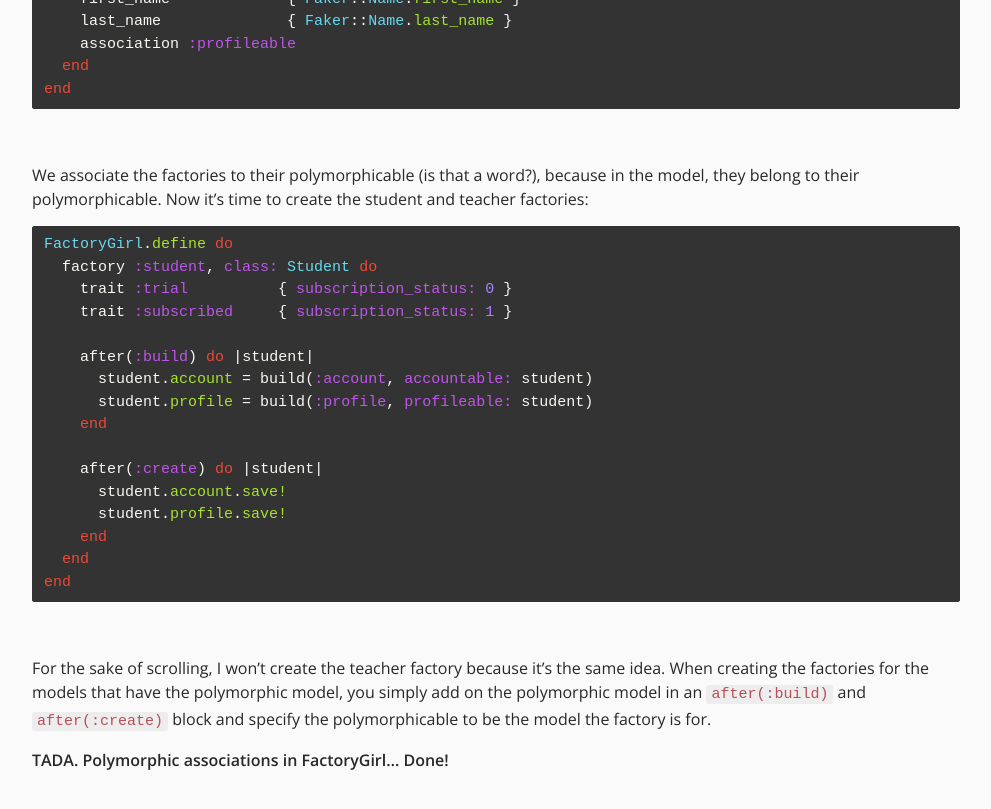
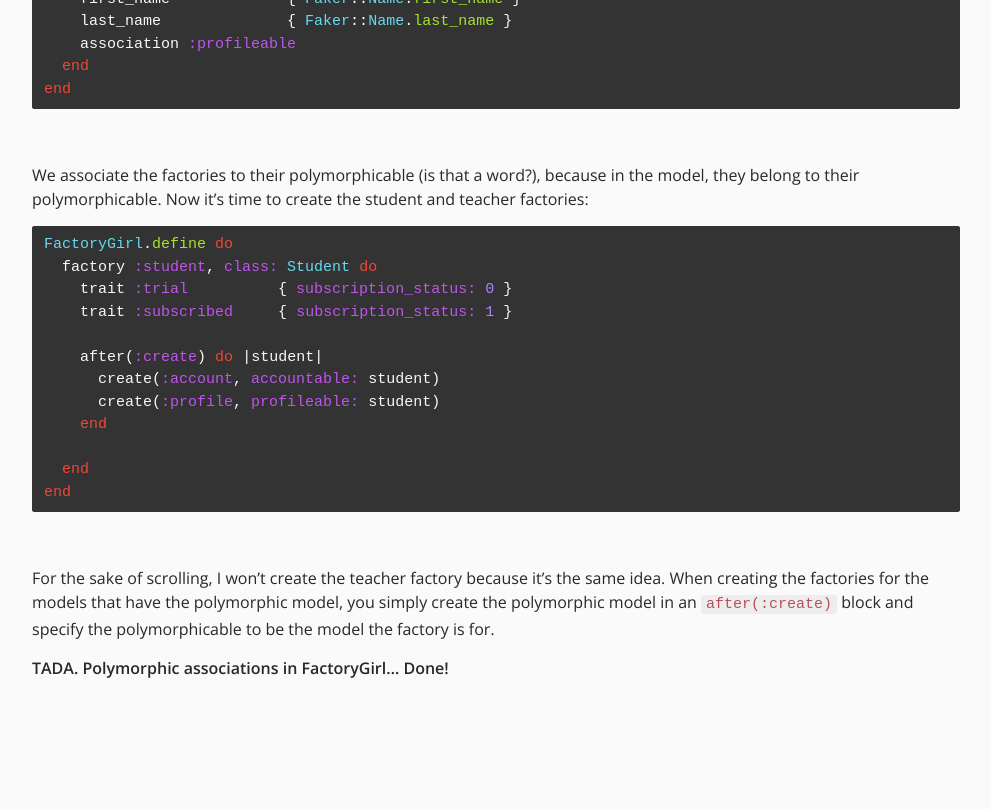
Before and after one commit to johnnyji/jekyll_blog, a Jekyll site: the page built from _posts/2015-06-16-polymorphic-associations-in-factorygirl.markdown, in a window 1280 px wide and 900 px high, scrolled down 1303 px. Shown: the top 809 px of the window, without its empty margins (144-1135 px from the left). Built offline with Jekyll 4.4.1, drawn with Linux system fonts in a browser that asks for light colours; nearby versions of some CDN libraries.

Commit message:
fix typo

```diff
--- a/_posts/2015-06-16-polymorphic-associations-in-factorygirl.markdown
+++ b/_posts/2015-06-16-polymorphic-associations-in-factorygirl.markdown
@@ -61,20 +61,16 @@
     trait :trial          { subscription_status: 0 }
     trait :subscribed     { subscription_status: 1 }
 
-    after(:build) do |student|
-      student.account = build(:account, accountable: student)
-      student.profile = build(:profile, profileable: student)
+    after(:create) do |student|
+      create(:account, accountable: student)
+      create(:profile, profileable: student)
     end
 
-    after(:create) do |student|
-      student.account.save!
-      student.profile.save!
-    end
   end
 end
 {% endhighlight %}
 <br>
 
-For the sake of scrolling, I won't create the teacher factory because it's the same idea. When creating the factories for the models that have the polymorphic model, you simply add on the polymorphic model in an `after(:build)` and `after(:create)` block and specify the polymorphicable to be the model the factory is for.
+For the sake of scrolling, I won't create the teacher factory because it's the same idea. When creating the factories for the models that have the polymorphic model, you simply create the polymorphic model in an `after(:create)` block and specify the polymorphicable to be the model the factory is for.
 
-<b>TADA. Polymorphic associations in FactoryGirl... Done!
+<strong>TADA. Polymorphic associations in FactoryGirl... Done!</strong>
```
Also changed, not shown: _posts/2015-06-26-why-setting-props-as-state-in-react-is-blasphemy.markdown (renamed from _posts/2015-06-26-why-setting-props-as-state-in-react-is-a-felony.markdown).
